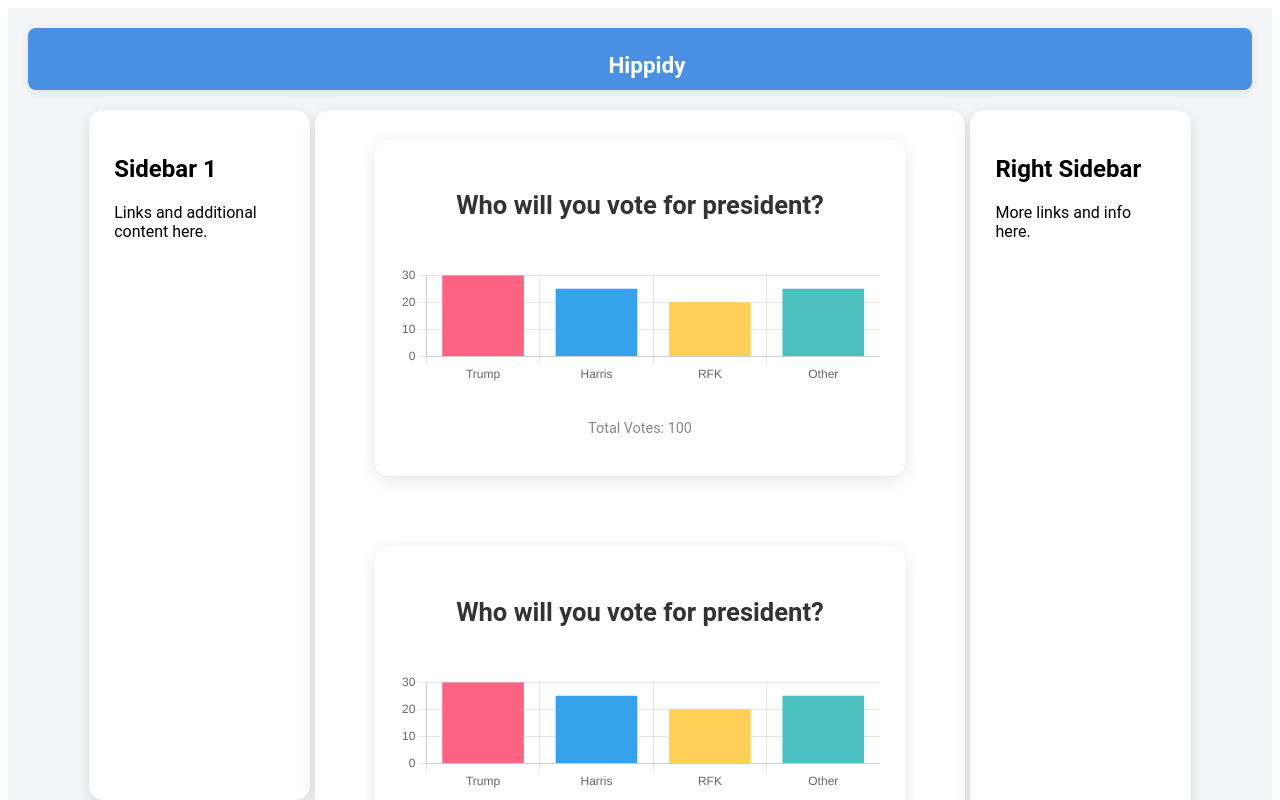
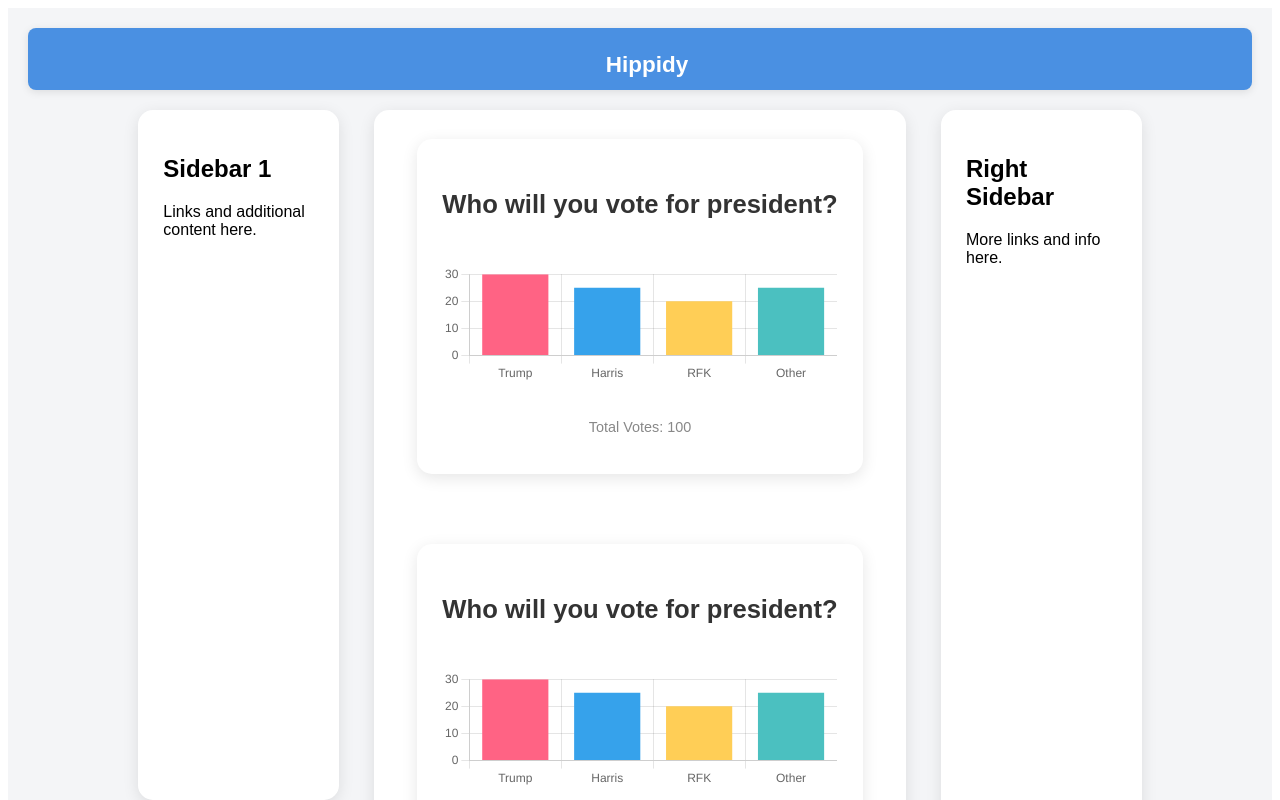
Before and after one commit to ilemberg/hippidy-v1, a React (Create React App) app: page / in a window 1280 px wide. Shown: the top 800 px of the page. Built offline with nearby package versions, Linux system fonts and the light colour scheme.

Commit message:
some more changes to overall structure

```diff
--- a/src/pages/home/Home.css
+++ b/src/pages/home/Home.css
@@ -1,6 +1,6 @@
 /* Home.css */
 .home-container {
-  font-family: 'Roboto', sans-serif;
+  font-family: 'Circe', sans-serif;
   background-color: #f4f5f7;
   padding: 20px;
 }
@@ -14,8 +14,10 @@
   box-shadow: 0 2px 8px rgba(0, 0, 0, 0.1);
   font-size: 1.2em;
   max-height: 40px;
+  position: sticky;
+  top: 0;
+  z-index: 1500;
 }
-
 
 .content-wrapper {
   display: flex;
@@ -27,8 +29,8 @@
   flex-wrap: wrap;
   gap: .5%;
   max-width: 90%;
+  min-width: 70%;
   margin: 0 auto;
-
   margin-top: 20px;
 
 }
@@ -40,8 +42,8 @@
   box-shadow: 0 4px 16px rgba(0, 0, 0, 0.1);
   flex: 3 1 30%;
   min-width: 50%;
+}
 
-}
 .right-pane {
   display: flex;
   flex-direction: column;
@@ -50,8 +52,11 @@
   max-height: 1400px;
   max-width: 20%;
   min-width: 20%;
+  margin-left: 3%;
+  position: sticky;
+  top: 80px;
+  z-index: 1000;
 }
-
 
 .left-pane {
   display: flex;
@@ -61,7 +66,12 @@
   max-height: 1400px;
   max-width: 20%;
   min-width: 20%;
+  margin-right: 3%;
+  position: sticky;
+  top: 80px;
+  z-index: 1000;
 }
+
 .sidebar {
   background-color: #ffffff;
   padding: 25px;
@@ -71,13 +81,6 @@
   max-width: 85%;
   min-width: 65%;
 }
-
-
-
-
-
-
-
 
 @media (max-width: 1024px) {
   .content-container {
--- a/src/pages/home/Home.js
+++ b/src/pages/home/Home.js
@@ -10,7 +10,7 @@ const Home = () => {
   return (
     <div className="home-container">
       <Header />
-      <div className="home-wrapper ">
+      <div className="content-wrapper">
         <div className="content-container">
           <div className="left-pane">
             <Left1 />
@@ -20,8 +20,8 @@ const Home = () => {
           <div className="right-pane">
             <Right2 />
           </div>
-      </div></div>
-
+        </div>
+      </div>
       <footer className="home-footer">
         <p>&copy; 2024 My App. All rights reserved.</p>
       </footer>
```
Lines whose indentation alone changed are shown as unchanged.
